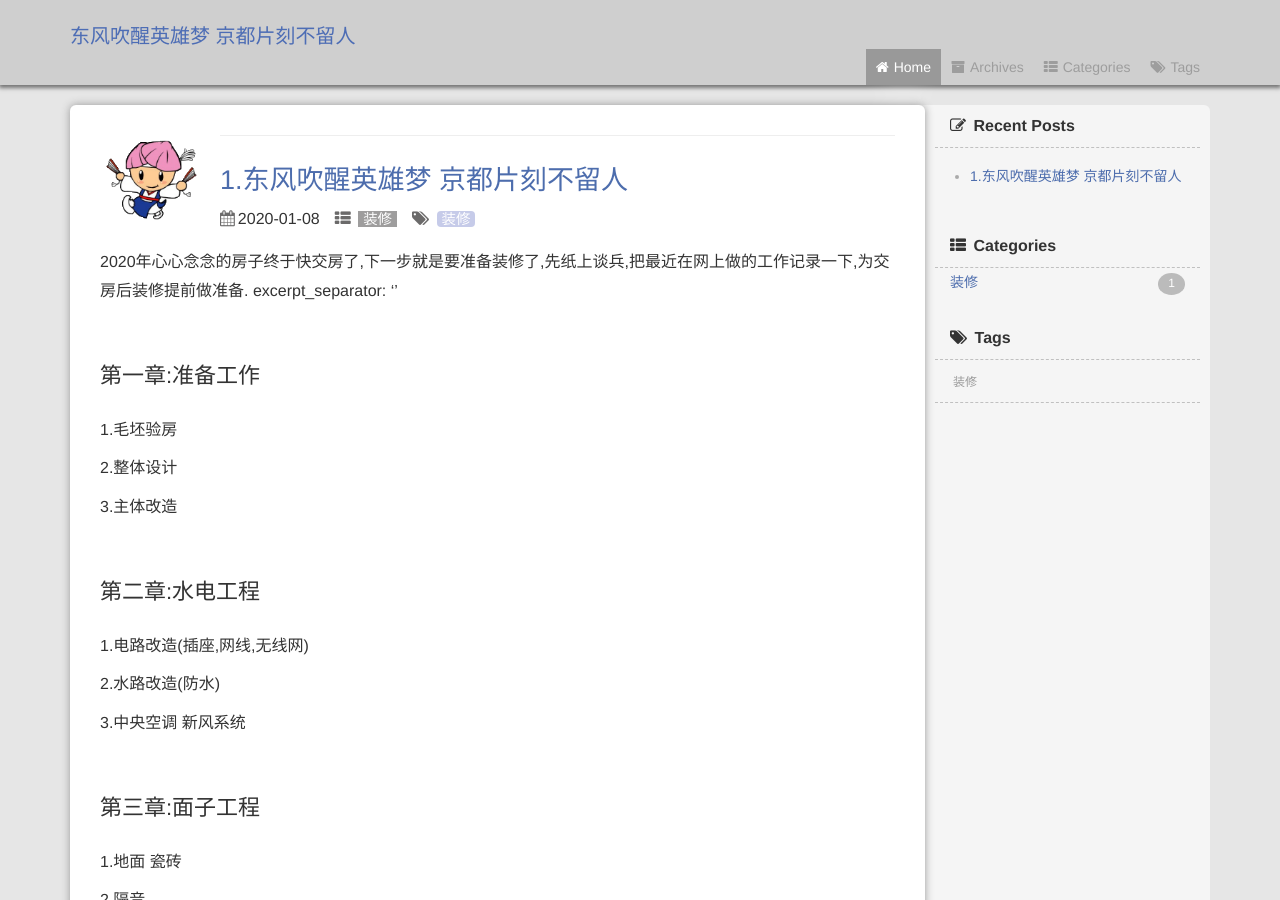
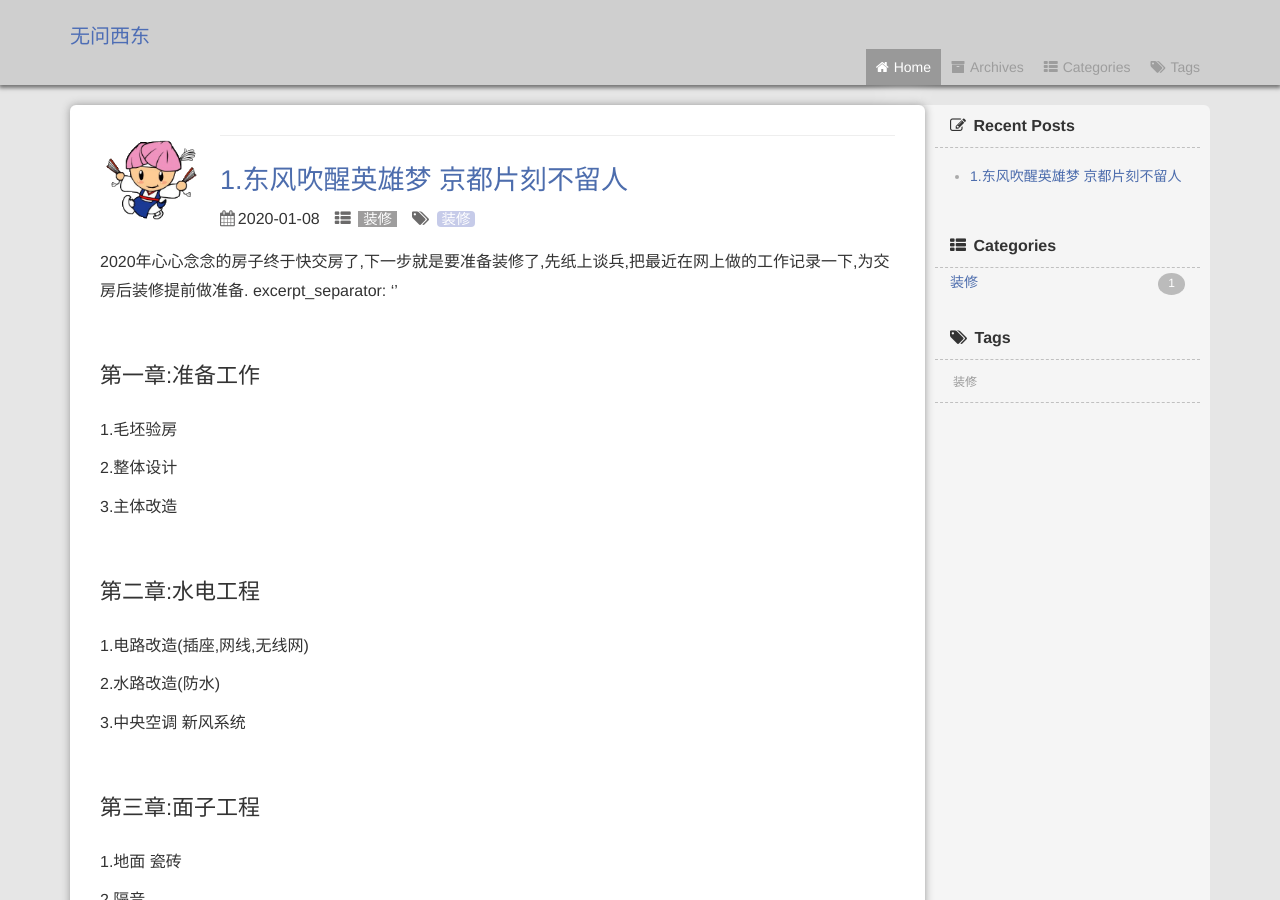
Before and after one commit to wuming0108/wuming0108.github.io, a Jekyll site: the page built from index.html, in a window 1280 px wide and 900 px high. Built offline with Jekyll 4.4.1, drawn with Linux system fonts in a browser that asks for light colours; the list of posts is cut into pages by our own code; a style sheet for code colours, icons or effects is not loaded.

Commit message:
标题修改

```diff
--- a/_config.yml
+++ b/_config.yml
@@ -6,7 +6,7 @@
 # 'jekyll serve'. If you change this file, please restart the server process.
 
 # Site settings
-title: 东风吹醒英雄梦 京都片刻不留人
+title: 无问西东
 brief-intro: ""
 #baseurl: "" # the subpath of your site, e.g. /blog
 #url: "https://wuming0108.github.io" # the base hostname & protocol for your site
```
